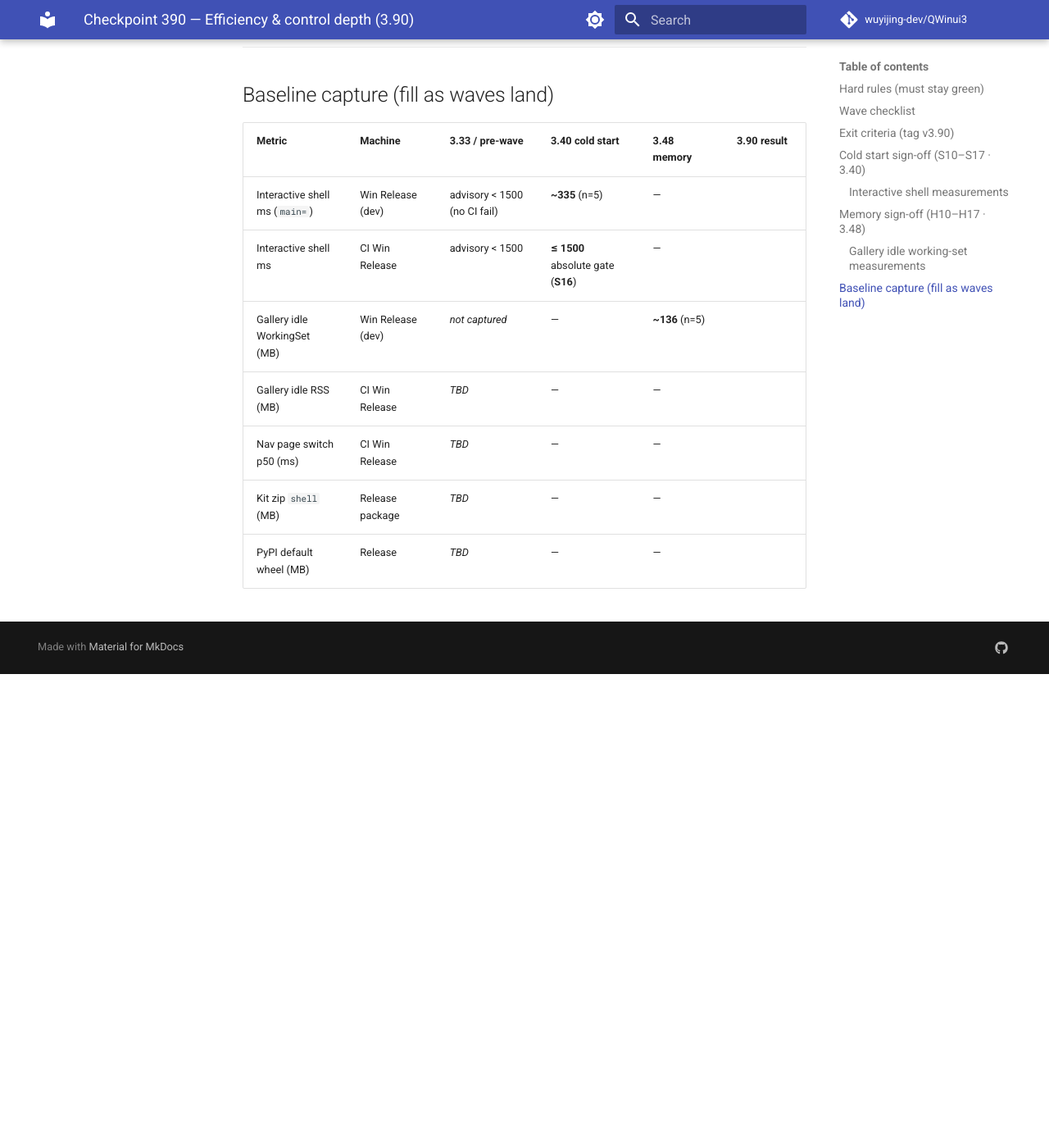
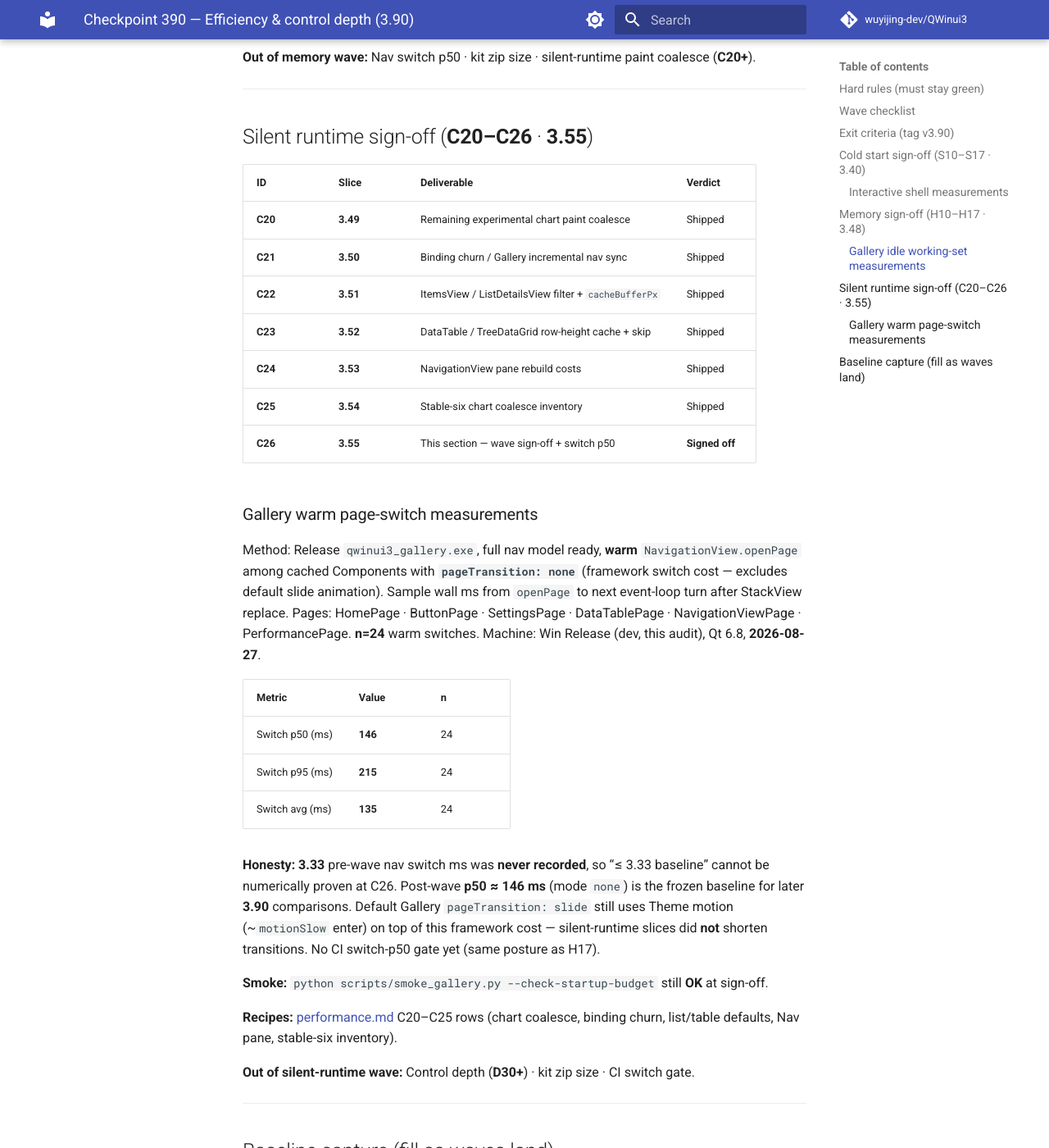
Before and after one commit to wuyijing-dev/QWinui3, an MkDocs documentation site: the page built from docs/checkpoint-390.md, in a window 1280 px wide and 1400 px high, scrolled down 4101 px. Shown: the whole window at 82% size. Built offline with MkDocs 1.6.1 and Material for MkDocs 9.7.7, drawn with Linux system fonts in a browser that asks for light colours; comment, search, counter and statistics services are not loaded; before the commit the page ends 4923 px from its top, so only the background shows below that; some of the changed text lies outside the part shown.

Commit message:
Ship 3.55 silent-runtime wave sign-off with Gallery switch p50 (C26).
Record warm openPage p50 on Win Release and close C20–C26 without changing default transitions or APIs.

```diff
--- a/CMakeLists.txt
+++ b/CMakeLists.txt
@@ -17,7 +17,7 @@ set(CMAKE_EXPORT_COMPILE_COMMANDS ON)
 
 # Product version is X.YY (two-digit minor), e.g. 1.00, 1.01, 1.10.
 # Git tags / packages use v${QWINUI3_VERSION}. CMake needs major.minor.patch.
-set(QWINUI3_VERSION "3.54")
+set(QWINUI3_VERSION "3.55")
 if(NOT QWINUI3_VERSION MATCHES "^[0-9]+\\.[0-9][0-9]$")
     message(FATAL_ERROR "QWINUI3_VERSION must be X.YY (two-digit minor), got '${QWINUI3_VERSION}'")
 endif()
--- a/docs/checkpoint-390.md
+++ b/docs/checkpoint-390.md
@@ -8,7 +8,8 @@
 **Prerequisite for:** [checkpoint-400](checkpoint-400.md) (**4.00**)
 
 **Cold start wave:** **green** — signed off **2026-08-27** at **`QWINUI3_VERSION` 3.40** (**S10–S17**).
-**Memory wave:** **green** — signed off **2026-08-27** at **`QWINUI3_VERSION` 3.48** (**H10–H17**). Runtime / depth / package rows remain open until their waves land.
+**Memory wave:** **green** — signed off **2026-08-27** at **`QWINUI3_VERSION` 3.48** (**H10–H17**).
+**Silent runtime wave:** **green** — signed off **2026-08-27** at **`QWINUI3_VERSION` 3.55** (**C20–C26**). Depth / package rows remain open until their waves land.
 
 ---
 
@@ -29,7 +30,7 @@
 |------|--------|-----|--------|
 | Cold start | **3.34…3.40** | **S10–S17** | **Shipped** — see [Cold start sign-off](#cold-start-sign-off-s10s17--340) |
 | Memory | **3.41…3.48** | **H10–H17** | **Shipped** — see [Memory sign-off](#memory-sign-off-h10h17--348) |
-| Silent runtime | **3.49…3.55** | **C20–C26** | **3.49–3.54** shipped · **C26** Planned |
+| Silent runtime | **3.49…3.55** | **C20–C26** | **Shipped** — see [Silent runtime sign-off](#silent-runtime-sign-off-c20c26--355) |
 | Control depth | **3.56…3.72** | **D30–D54** | Planned |
 | Platform + package | **3.73…3.82** | **P10–P12 · K10–K16** | Planned |
 | Friction buffer | **3.83…3.89** | friction-log only | Planned |
@@ -40,7 +41,7 @@
 
 - [x] Startup budget met on CI Win Release (`--startup-log` / smoke `main=`) — **3.39 S16** gate + **3.40** sign-off below
 - [ ] Working-set / RSS table filled; Gallery idle RSS ↓ vs **3.33** baseline — **table filled at 3.48** (post-wave); **↓ vs 3.33** still unverified (**3.33** never captured)
-- [ ] Switch p50 **≤** baseline
+- [x] Switch p50 recorded — **3.55** warm Gallery `openPage` **p50 ≈ 146 ms** (mode `none`); **3.33** pre-wave never captured — see [Silent runtime sign-off](#silent-runtime-sign-off-c20c26--355)
 - [ ] **D30–D54** shipped or deferred with friction-log link
 - [ ] **K10–K14** presets + size table published
 - [x] [performance.md](performance.md) updated with budgets — **3.39** absolute CI table
@@ -111,14 +112,46 @@ Method: Release `qwinui3_gallery.exe` (no `--smoke`), wait **5 s** after launch
 
 ---
 
+## Silent runtime sign-off (**C20–C26** · **3.55**)
+
+| ID | Slice | Deliverable | Verdict |
+|----|-------|-------------|---------|
+| **C20** | **3.49** | Remaining experimental chart paint coalesce | Shipped |
+| **C21** | **3.50** | Binding churn / Gallery incremental nav sync | Shipped |
+| **C22** | **3.51** | ItemsView / ListDetailsView filter + `cacheBufferPx` | Shipped |
+| **C23** | **3.52** | DataTable / TreeDataGrid row-height cache + skip | Shipped |
+| **C24** | **3.53** | NavigationView pane rebuild costs | Shipped |
+| **C25** | **3.54** | Stable-six chart coalesce inventory | Shipped |
+| **C26** | **3.55** | This section — wave sign-off + switch p50 | **Signed off** |
+
+### Gallery warm page-switch measurements
+
+Method: Release `qwinui3_gallery.exe`, full nav model ready, **warm** `NavigationView.openPage` among cached Components with **`pageTransition: none`** (framework switch cost — excludes default slide animation). Sample wall ms from `openPage` to next event-loop turn after StackView replace. Pages: HomePage · ButtonPage · SettingsPage · DataTablePage · NavigationViewPage · PerformancePage. **n=24** warm switches. Machine: Win Release (dev, this audit), Qt 6.8, **2026-08-27**.
+
+| Metric | Value | n |
+|--------|-------|---|
+| Switch p50 (ms) | **146** | 24 |
+| Switch p95 (ms) | **215** | 24 |
+| Switch avg (ms) | **135** | 24 |
+
+**Honesty:** **3.33** pre-wave nav switch ms was **never recorded**, so “≤ 3.33 baseline” cannot be numerically proven at C26. Post-wave **p50 ≈ 146 ms** (mode `none`) is the frozen baseline for later **3.90** comparisons. Default Gallery `pageTransition: slide` still uses Theme motion (~`motionSlow` enter) on top of this framework cost — silent-runtime slices did **not** shorten transitions. No CI switch-p50 gate yet (same posture as H17).
+
+**Smoke:** `python scripts/smoke_gallery.py --check-startup-budget` still **OK** at sign-off.
+
+**Recipes:** [performance.md](performance.md) C20–C25 rows (chart coalesce, binding churn, list/table defaults, Nav pane, stable-six inventory).
+
+**Out of silent-runtime wave:** Control depth (**D30+**) · kit zip size · CI switch gate.
+
+---
+
 ## Baseline capture (fill as waves land)
 
-| Metric | Machine | **3.33** / pre-wave | **3.40** cold start | **3.48** memory | **3.90** result |
-|--------|---------|---------------------|---------------------|-----------------|-----------------|
-| Interactive shell ms (`main=`) | Win Release (dev) | advisory &lt; 1500 (no CI fail) | **~335** (n=5) | — | |
-| Interactive shell ms | CI Win Release | advisory &lt; 1500 | **≤ 1500** absolute gate (**S16**) | — | |
-| Gallery idle WorkingSet (MB) | Win Release (dev) | _not captured_ | — | **~136** (n=5) | |
-| Gallery idle RSS (MB) | CI Win Release | _TBD_ | — | — | |
-| Nav page switch p50 (ms) | CI Win Release | _TBD_ | — | — | |
-| Kit zip `shell` (MB) | Release package | _TBD_ | — | — | |
-| PyPI default wheel (MB) | Release | _TBD_ | — | — | |
+| Metric | Machine | **3.33** / pre-wave | **3.40** cold start | **3.48** memory | **3.55** runtime | **3.90** result |
+|--------|---------|---------------------|---------------------|-----------------|------------------|-----------------|
+| Interactive shell ms (`main=`) | Win Release (dev) | advisory &lt; 1500 (no CI fail) | **~335** (n=5) | — | — | |
+| Interactive shell ms | CI Win Release | advisory &lt; 1500 | **≤ 1500** absolute gate (**S16**) | — | — | |
+| Gallery idle WorkingSet (MB) | Win Release (dev) | _not captured_ | — | **~136** (n=5) | — | |
+| Gallery idle RSS (MB) | CI Win Release | _TBD_ | — | — | — | |
+| Nav page switch p50 (ms) | Win Release (dev) | _not captured_ | — | — | **~146** (n=24, mode `none`) | |
+| Kit zip `shell` (MB) | Release package | _TBD_ | — | — | — | |
+| PyPI default wheel (MB) | Release | _TBD_ | — | — | — | |
```
Also changed, not shown: ROADMAP.md (+4 -4 lines), docs/performance.md (+1 -0 lines), docs/roadmap.md (+2 -2 lines), docs/upgrade-notes.md (+17 -0 lines).
